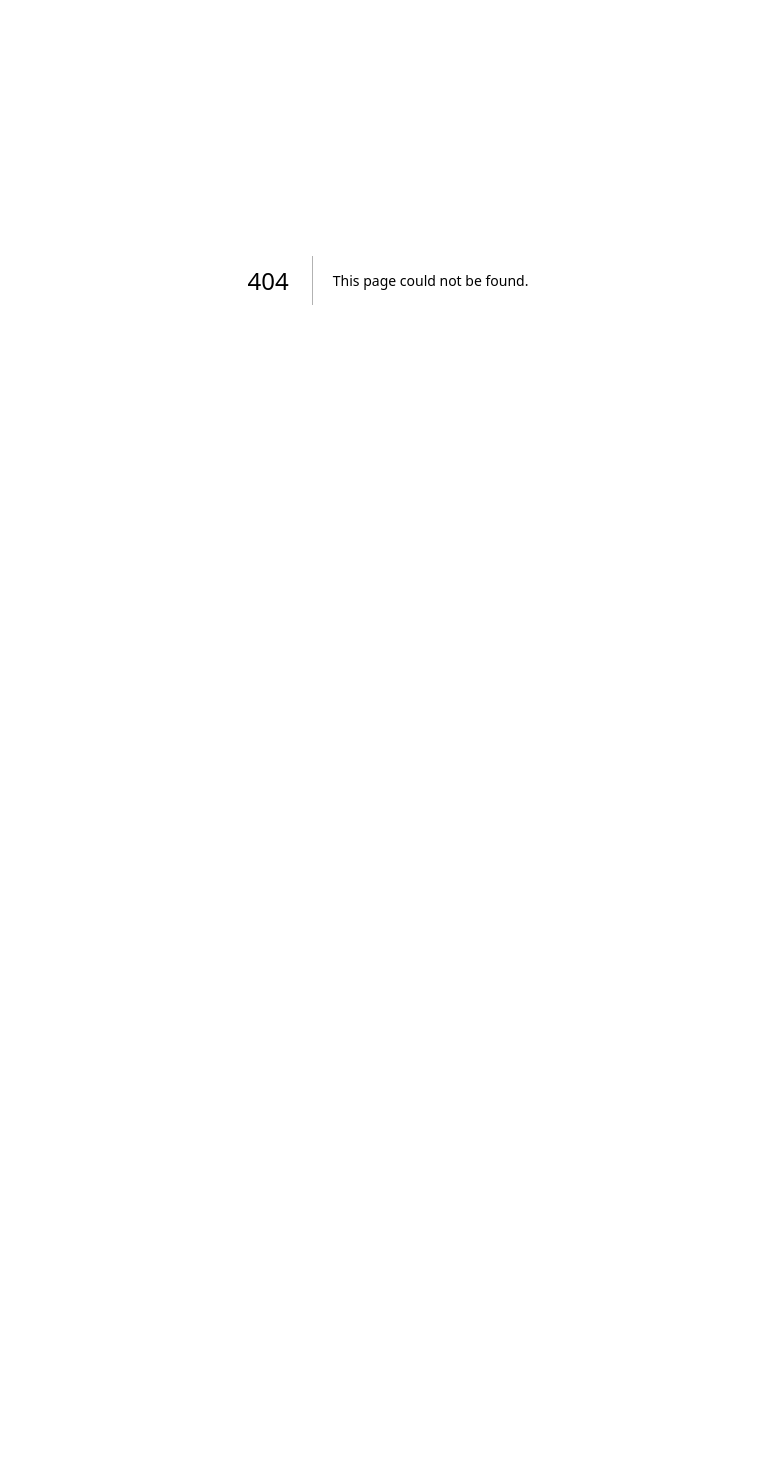
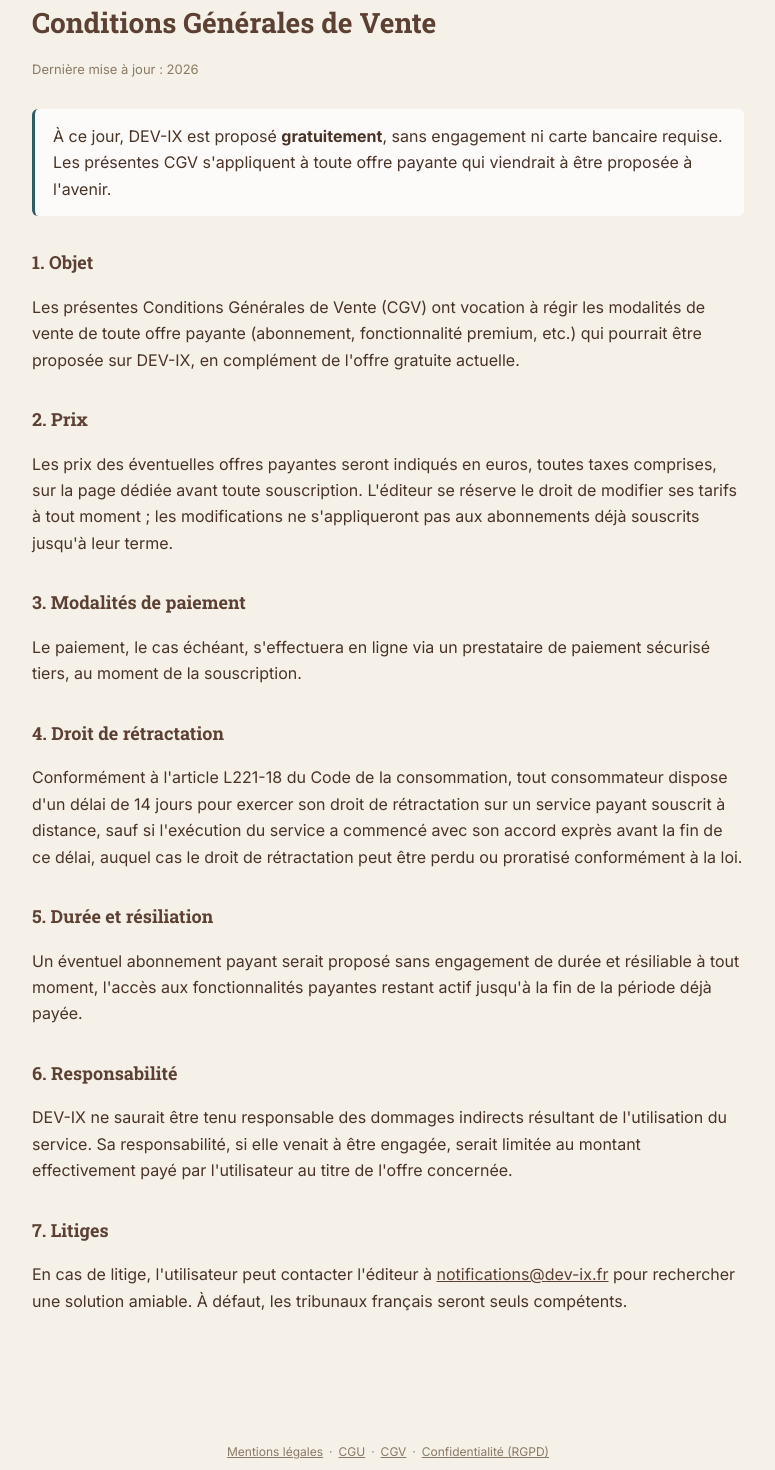
Before and after one commit to axegallais/generateur-devis-artisan, a Next.js app: page /cgv in a window 1280 px wide. Before the commit this address had no page. Shown: the part 120-1590 px from the top of the page, without its empty margins (252-1027 px from the left). Before the commit the page ends 800 px from the top, so only its background shows below. Built offline with nearby package versions, Linux system fonts and the light colour scheme.

Commit message:
Create cgv.js

```diff
--- /dev/null
+++ b/pages/cgv.js
@@ -0,0 +1,99 @@
+import Head from 'next/head';
+
+export default function CGV() {
+  return (
+    <>
+      <Head>
+        <title>Conditions Générales de Vente — DEV-IX</title>
+        <meta name="description" content="Conditions Générales de Vente du service DEV-IX." />
+        <link rel="preconnect" href="https://fonts.googleapis.com" />
+        <link rel="preconnect" href="https://fonts.gstatic.com" crossOrigin="anonymous" />
+        <link href="https://fonts.googleapis.com/css2?family=Inter:wght@400;500;600;700&family=Roboto+Slab:wght@400;500;600;700&display=swap" rel="stylesheet" />
+        <style>{`
+          :root { --creme:#F5F1E8; --papier:#FDFBF9; --bois:#8B6F47; --noyer:#5C4033; --encre:#2C2C2A; --sauge:#2C5F63; --rouille:#B5651D; --trait:#E3DCCB; }
+          * { box-sizing: border-box; }
+          body { margin:0; background:var(--creme); color:var(--encre); font-family:'Inter', sans-serif; line-height:1.65; }
+          h1,h2 { font-family:'Roboto Slab', serif; color:var(--noyer); }
+          h1 { font-size:28px; margin:0 0 8px; }
+          h2 { font-size:18px; margin:32px 0 10px; }
+          a { color: var(--noyer); }
+          .conteneur { max-width: 760px; margin: 0 auto; padding: 40px 24px 80px; }
+          header.entete { display:flex; align-items:center; justify-content:space-between; padding:22px 24px; max-width:1080px; margin:0 auto; }
+          .logo-devix { font-family:'Roboto Slab', serif; font-weight:700; letter-spacing:1px; color:var(--noyer); font-size:22px; display:flex; align-items:baseline; gap:8px; text-decoration:none; }
+          .logo-devix .tiret { color: var(--rouille); font-weight: 400; opacity: 0.85; }
+          .logo-devix .x { color: var(--rouille); }
+          .retour { text-decoration:none; font-size:14px; font-weight:500; color:var(--noyer); border-bottom:1.5px solid var(--bois); padding-bottom:2px; }
+          .maj { font-size:13px; color:#8A7A64; margin-bottom:28px; }
+          .encart { background:var(--papier); border-left:3px solid var(--sauge); padding:14px 18px; border-radius:6px; margin:20px 0; }
+          p, li { color:#4A3327; }
+          ul { padding-left: 20px; }
+          footer.piedbas { padding:32px 24px 44px; text-align:center; font-size:12px; color:#8A7A64; }
+          footer.piedbas a { color:#8A7A64; margin:0 6px; }
+        `}</style>
+      </Head>
+      <header className="entete">
+        <a className="logo-devix" href="/">DEV<span className="tiret">-</span><span className="x">IX</span></a>
+        <a className="retour" href="/">← Retour à l'accueil</a>
+      </header>
+      <div className="conteneur">
+        <h1>Conditions Générales de Vente</h1>
+        <p className="maj">Dernière mise à jour : 2026</p>
+
+        <div className="encart">
+          <p style={{margin:0}}>
+            À ce jour, DEV-IX est proposé <strong>gratuitement</strong>, sans engagement ni carte bancaire requise.
+            Les présentes CGV s'appliquent à toute offre payante qui viendrait à être proposée à l'avenir.
+          </p>
+        </div>
+
+        <h2>1. Objet</h2>
+        <p>
+          Les présentes Conditions Générales de Vente (CGV) ont vocation à régir les modalités de vente de toute offre payante
+          (abonnement, fonctionnalité premium, etc.) qui pourrait être proposée sur DEV-IX, en complément de l'offre gratuite actuelle.
+        </p>
+
+        <h2>2. Prix</h2>
+        <p>
+          Les prix des éventuelles offres payantes seront indiqués en euros, toutes taxes comprises, sur la page dédiée avant toute souscription.
+          L'éditeur se réserve le droit de modifier ses tarifs à tout moment ; les modifications ne s'appliqueront pas aux abonnements déjà souscrits
+          jusqu'à leur terme.
+        </p>
+
+        <h2>3. Modalités de paiement</h2>
+        <p>Le paiement, le cas échéant, s'effectuera en ligne via un prestataire de paiement sécurisé tiers, au moment de la souscription.</p>
+
+        <h2>4. Droit de rétractation</h2>
+        <p>
+          Conformément à l'article L221-18 du Code de la consommation, tout consommateur dispose d'un délai de 14 jours pour exercer son droit
+          de rétractation sur un service payant souscrit à distance, sauf si l'exécution du service a commencé avec son accord exprès avant la fin
+          de ce délai, auquel cas le droit de rétractation peut être perdu ou proratisé conformément à la loi.
+        </p>
+
+        <h2>5. Durée et résiliation</h2>
+        <p>
+          Un éventuel abonnement payant serait proposé sans engagement de durée et résiliable à tout moment, l'accès aux fonctionnalités payantes
+          restant actif jusqu'à la fin de la période déjà payée.
+        </p>
+
+        <h2>6. Responsabilité</h2>
+        <p>
+          DEV-IX ne saurait être tenu responsable des dommages indirects résultant de l'utilisation du service. Sa responsabilité, si elle
+          venait à être engagée, serait limitée au montant effectivement payé par l'utilisateur au titre de l'offre concernée.
+        </p>
+
+        <h2>7. Litiges</h2>
+        <p>
+          En cas de litige, l'utilisateur peut contacter l'éditeur à <a href="mailto:notifications@dev-ix.fr">notifications@dev-ix.fr</a> pour
+          rechercher une solution amiable. À défaut, les tribunaux français seront seuls compétents.
+        </p>
+      </div>
+      <footer className="piedbas">
+        <a href="/mentions-legales">Mentions légales</a>·
+        <a href="/cgu">CGU</a>·
+        <a href="/cgv">CGV</a>·
+        <a href="/confidentialite">Confidentialité (RGPD)</a>
+        <p style={{marginTop:'8px'}}>Générateur de Devis — outil indépendant pour artisans, freelances et créateurs</p>
+      </footer>
+    </>
+  );
+}
```
